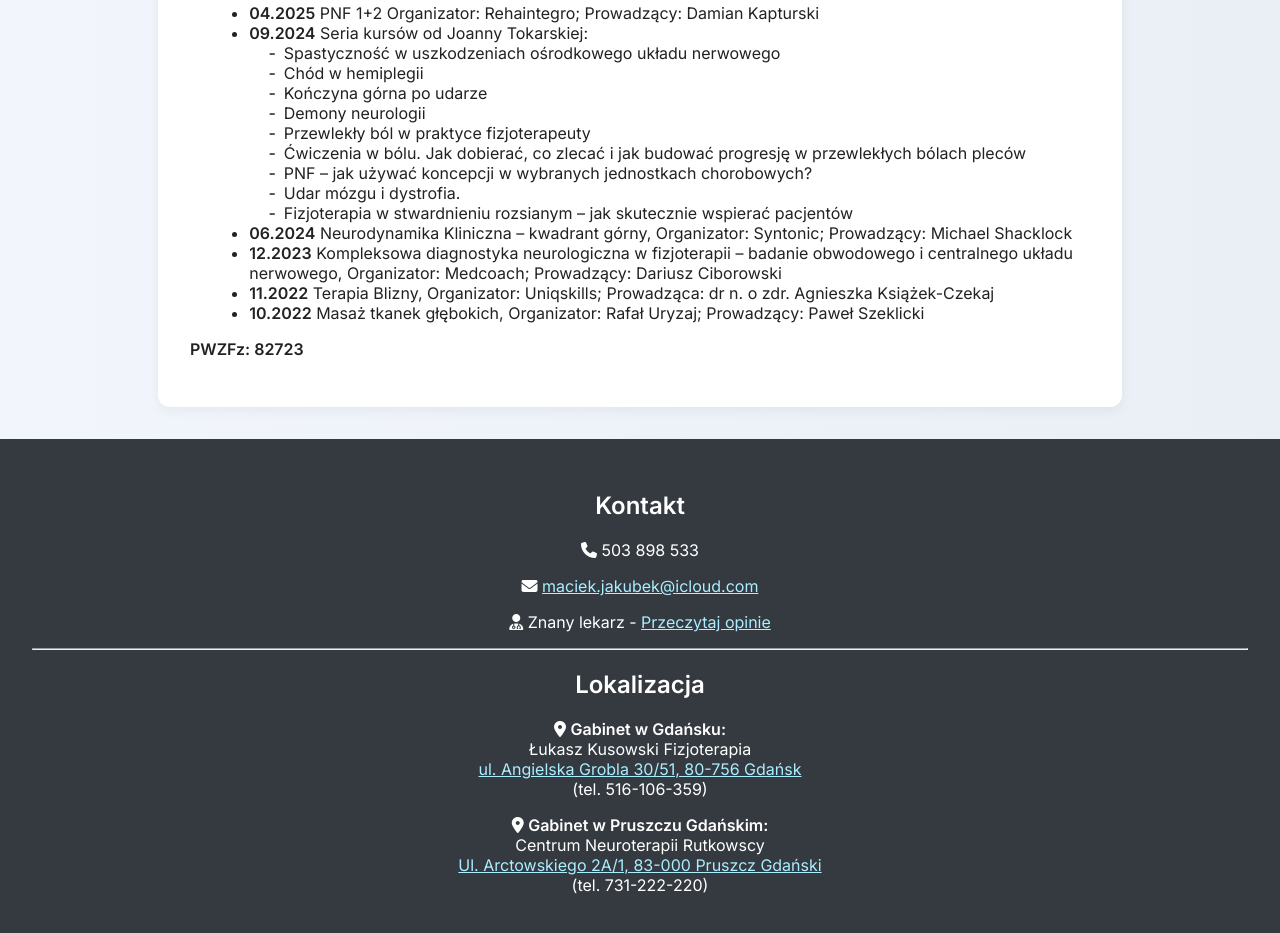
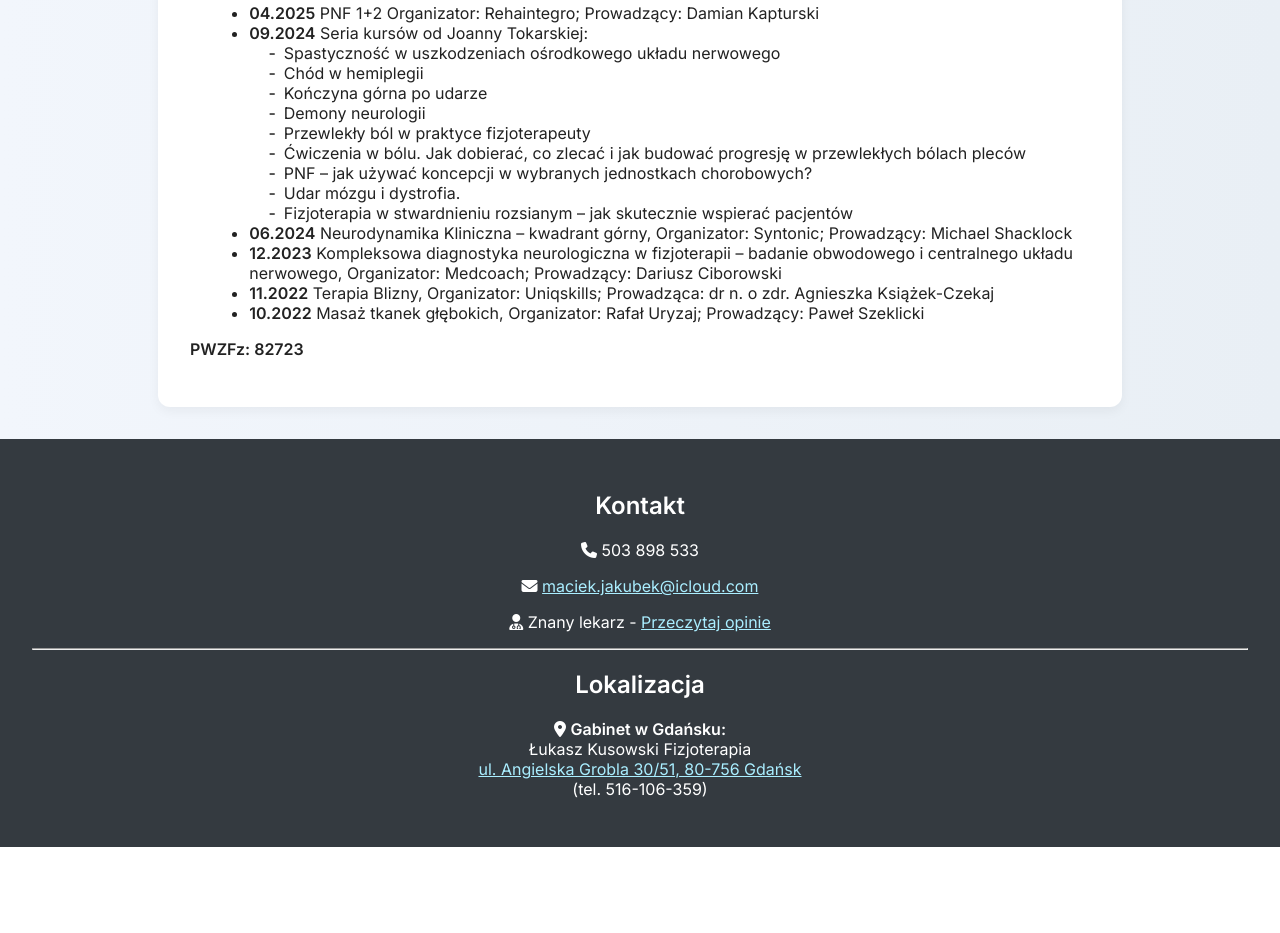
Before and after one commit to maciejjakubek/maciejjakubek-fizjoterapia, a plain HTML site: page index.html in a window 1280 px wide. Shown: the part 602-1535 px from the top of the page. After the commit the page ends 1449 px from the top, so only its background shows below. Drawn offline with Linux system fonts and the light colour scheme.

Commit message:
Update index.html

```diff
--- a/index.html
+++ b/index.html
@@ -74,6 +74,9 @@
         <img src="img/galeria6.jpg" alt="Zdjęcie 6" />
       </div>
     </section>
+
+
+
 
 <section id="faq" class="hidden fade-in">
   <h2>FAQ – Najczęściej zadawane pytania</h2>
@@ -167,10 +170,11 @@
         <a href="https://www.google.com/maps/place//data=!4m2!3m1!1s0x46fd737704178f2f:0x5fec31f0cd0b5ec0?sa=X&ved=1t:8290&ictx=111">ul. Angielska Grobla 30/51, 80-756 Gdańsk</a><br>
         (tel. 516-106-359)</p>
 
-      <p><i class="fas fa-map-marker-alt"></i> <strong>Gabinet w Pruszczu Gdańskim:</strong><br>
+      <!--<p><i class="fas fa-map-marker-alt"></i> <strong>Gabinet w Pruszczu Gdańskim:</strong><br>
         Centrum Neuroterapii Rutkowscy<br>
         <a href="https://www.google.com/maps/place//data=!4m2!3m1!1s0x46fd71b5b5c8c9e5:0xccce19816ce399ad?sa=X&ved=1t:8290&ictx=111">Ul. Arctowskiego 2A/1, 83-000 Pruszcz Gdański</a><br>
-        (tel. 731-222-220)</p>
+        (tel. 731-222-220)</p>-->
+
     </div>
   </div>
 </footer>
```
